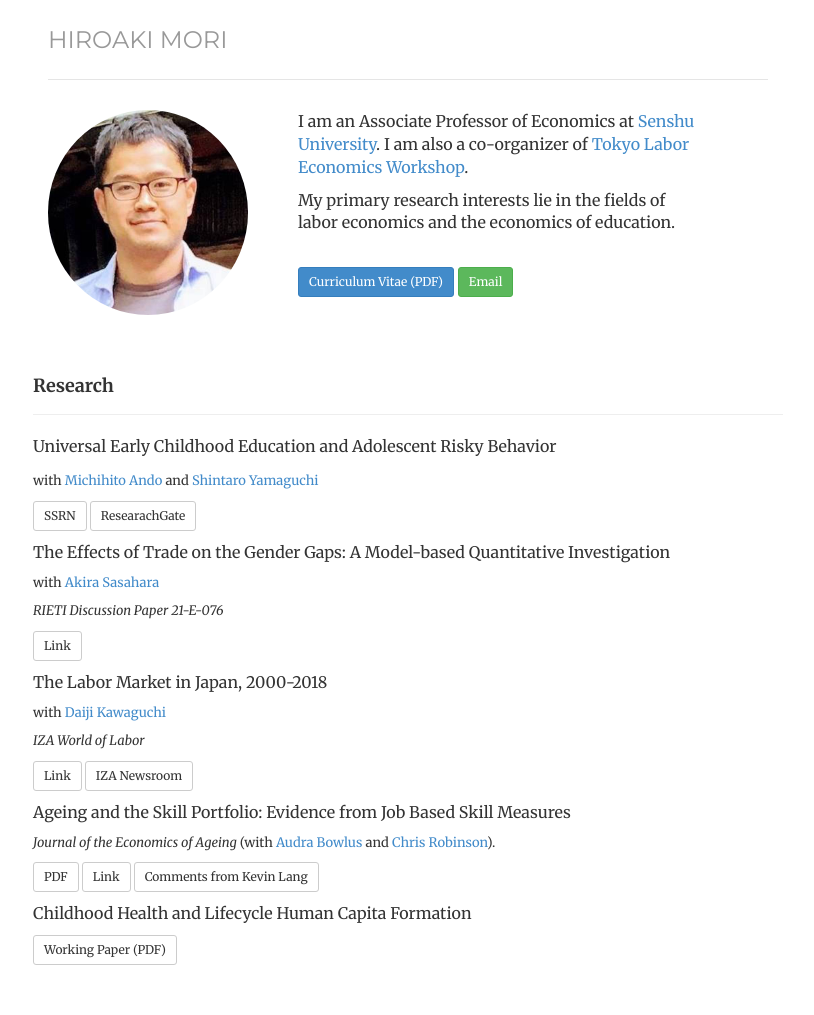
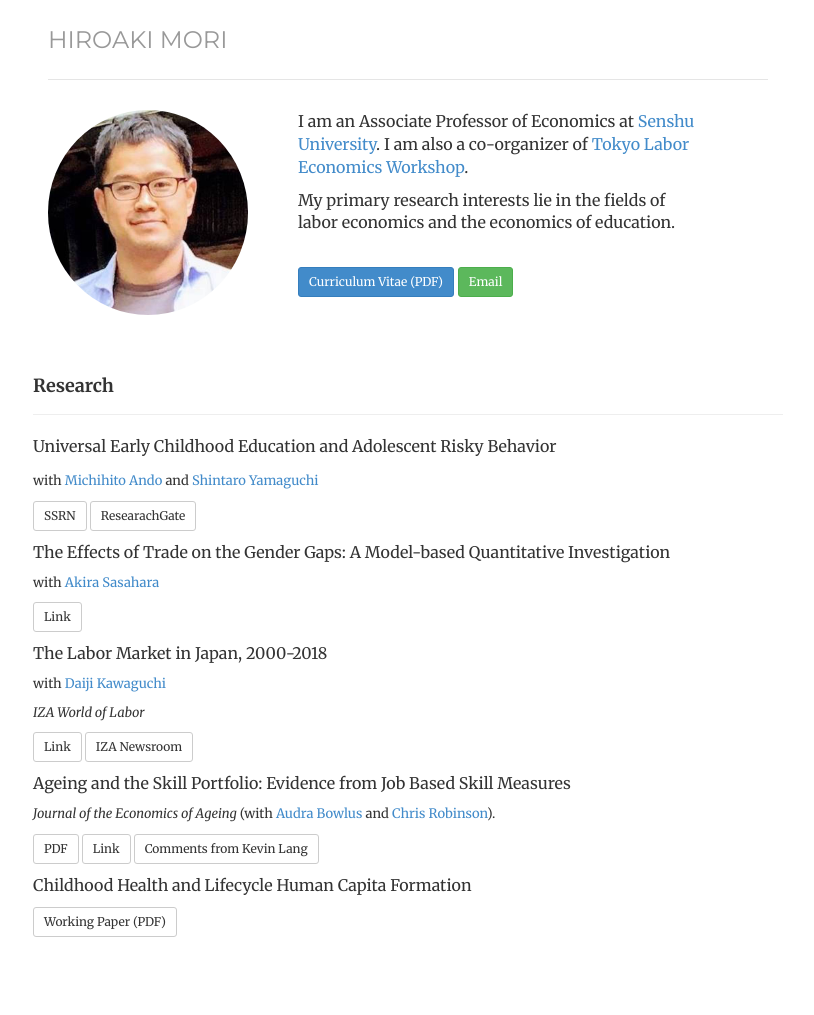
Before and after one commit to morihiroaki/morihiroaki.github.io, a Jekyll site: the page built from index.html, in a window 1280 px wide. Shown: the whole page, without its empty margins (232-1046 px from the left). Built offline with Jekyll 4.4.1, drawn with Linux system fonts in a browser that asks for light colours; after the commit the page ends 987 px from its top, so only the background shows below that.

Commit message:
Update index.html

```diff
--- a/index.html
+++ b/index.html
@@ -41,7 +41,6 @@ description:
 
 <p><font size="3">The Effects of Trade on the Gender Gaps: A Model-based Quantitative Investigation</font></p>
  <p><font size="2">with <a href="https://sites.google.com/view/akirasasahara/home" target="_blank" title="Link">Akira Sasahara</a> </p>
-<p><font size="2"><i>RIETI Discussion Paper 21-E-076</i> </p>
 <p><a href="https://www.rieti.go.jp/en/publications/summary/21090001.html" target="_blank" class="btn btn-default btn-sm" role="button">Link</a></p>
 
 <p><font size="3">The Labor Market in Japan, 2000-2018</font></p>
```
